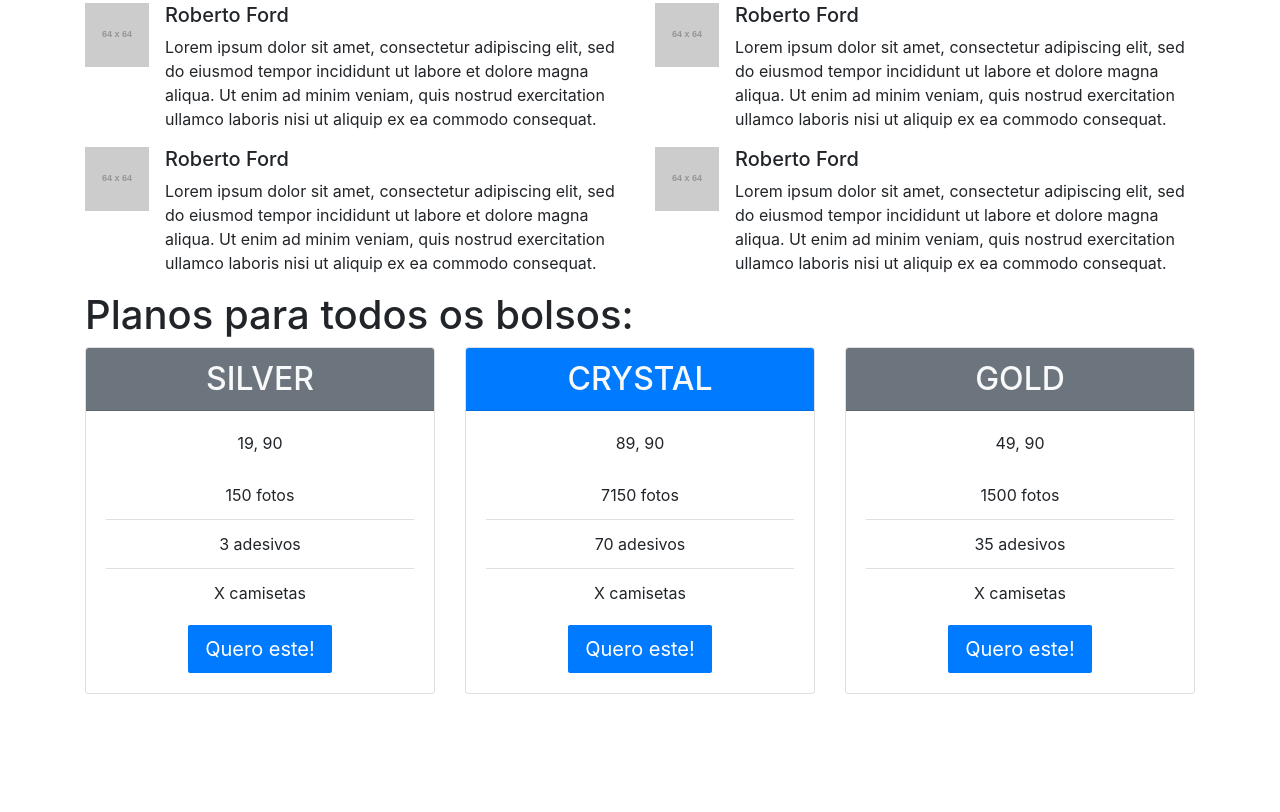
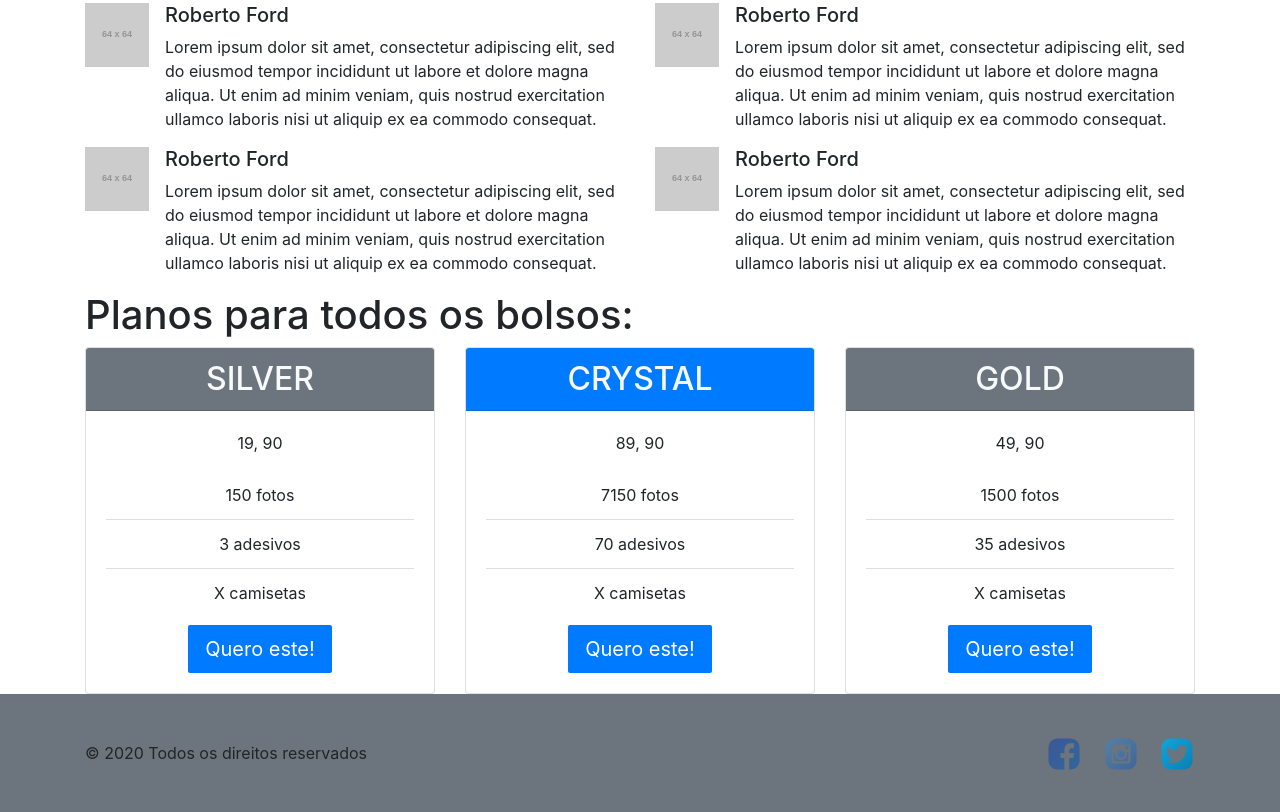
Before and after one commit to devrodrigues/bootstrap4-casaDoCodigo, a plain HTML site: page index.html in a window 1280 px wide. Shown: the part 1421-2233 px from the top of the page. Before the commit the page ends 2115 px from the top, so only its background shows below. Drawn offline with Linux system fonts and the light colour scheme.

Commit message:
Criando footer

```diff
--- a/assets/css/meu-tema.css
+++ b/assets/css/meu-tema.css
@@ -8,3 +8,35 @@
 .btn {
   border-radius: 0.1rem;
 }
+
+/*Image Replacement*/
+
+.social a[href='https://facebook.com/betterimages']
+{
+  background: url(../img/icone-face.png);
+  background-size: 36px 36px;
+}
+
+.social a[href='https://twitter.com/betterimages']
+{
+  background: url(../img/icone-insta.png);
+  background-size: 36px 36px;
+}
+
+.social a[href='https://instagram.com/betterimages']
+{
+  background: url(../img/icone-twitter.png);
+  background-size: 36px 36px;
+}
+
+.social a {
+  display: block;
+  width: 36px;
+  height: 36px;
+  text-indent: -9999px;
+}
+
+.social li {
+  display: inline-block;
+  margin-left: 1em;
+}
--- a/index.html
+++ b/index.html
@@ -224,7 +224,21 @@
 
       </section>
 
+      <!-- py-4 é equivalente a pt-4 e pb-4  -->
+      <footer class="bg-secondary py-4">
+        <div class="container d-flex justify-content-between align-items-center">
+          <span>
+            © 2020 Todos os direitos reservados
+          </span>
 
+          <ul class="social">
+            <!--text-hide é usada para fazer image replacement-->
+            <li><a href="https://facebook.com/betterimages" class="text-hide">Facebook</a></li>
+            <li><a href="https://twitter.com/betterimages" class="text-hide">Twitter</a></li>
+            <li><a href="https://instagram.com/betterimages" class="text-hide">Instagram</a></li>
+          </ul>
+        </div>
+      </footer>
 
     <script
       src="./bootstrap-4.5.3-dist/js/jquery.min.js"
```
